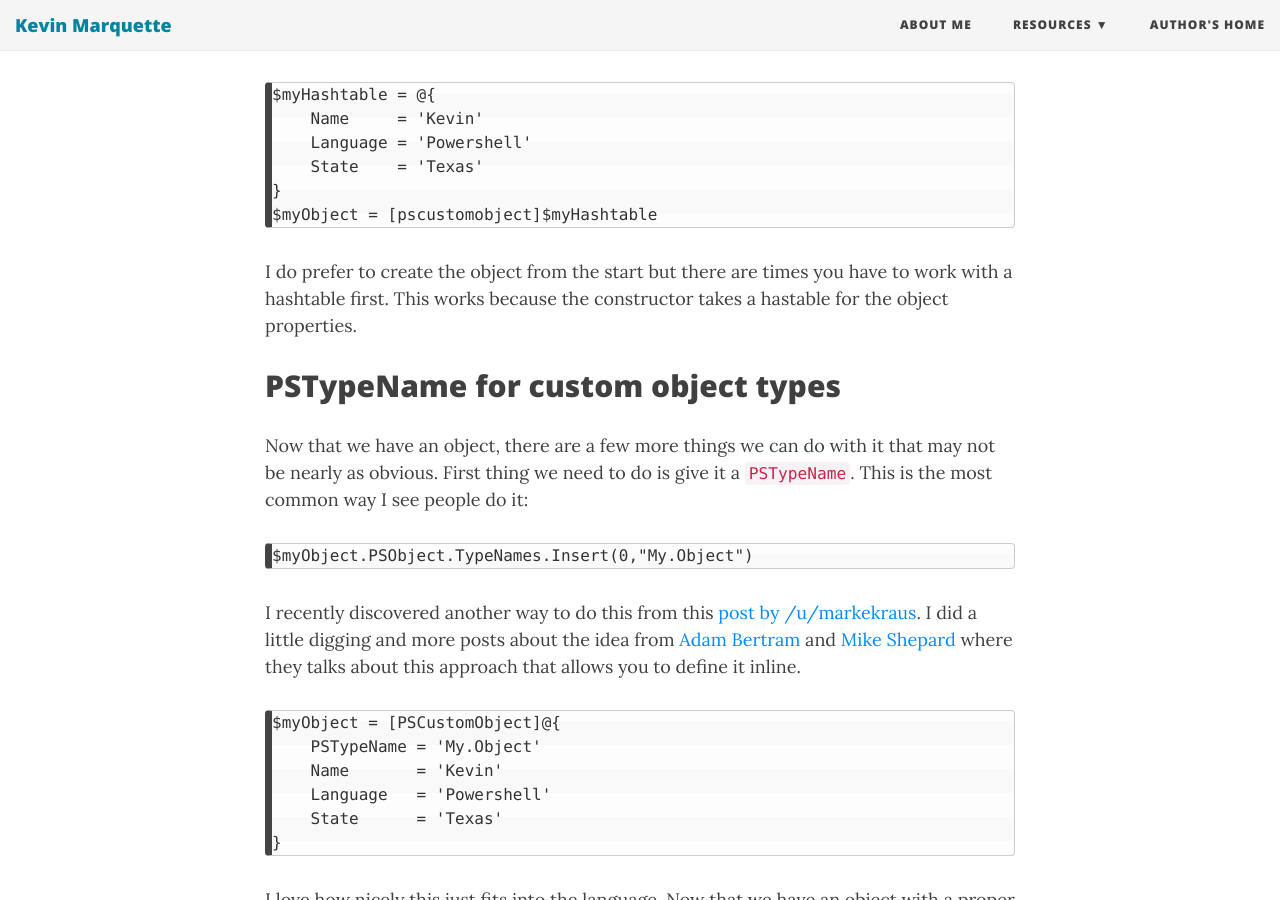
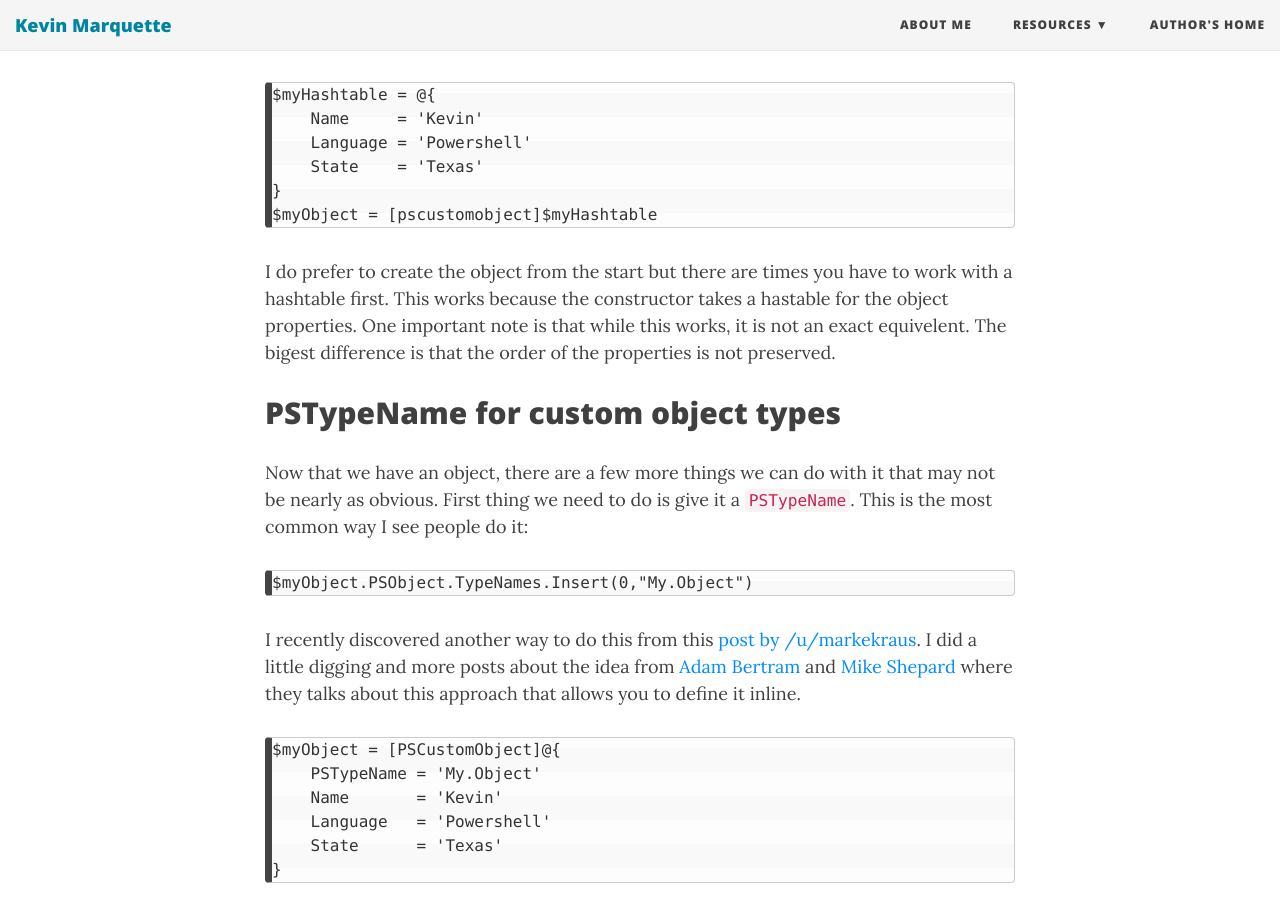
Before and after one commit to KevinMarquette/kevinmarquette.github.io, a Jekyll site: the page built from _posts/2016-10-28-powershell-everything-you-wanted-to-know-about-pscustomobject.md, in a window 1280 px wide and 900 px high, scrolled down 941 px. Built offline with Jekyll 4.4.1, drawn with Linux system fonts in a browser that asks for light colours; nearby versions of some CDN libraries.

Commit message:
added note about order preservations

```diff
--- a/_posts/2016-10-28-powershell-everything-you-wanted-to-know-about-pscustomobject.md
+++ b/_posts/2016-10-28-powershell-everything-you-wanted-to-know-about-pscustomobject.md
@@ -30,7 +30,7 @@ While I am on the topic, did you know you could do this:
     }
     $myObject = [pscustomobject]$myHashtable
 
-I do prefer to create the object from the start but there are times you have to work with a hashtable first. This works because the constructor takes a hastable for the object properties.
+I do prefer to create the object from the start but there are times you have to work with a hashtable first. This works because the constructor takes a hastable for the object properties. One important note is that while this works, it is not an exact equivelent. The bigest difference is that the order of the properties is not preserved.
 
 ## PSTypeName for custom object types
 
```
